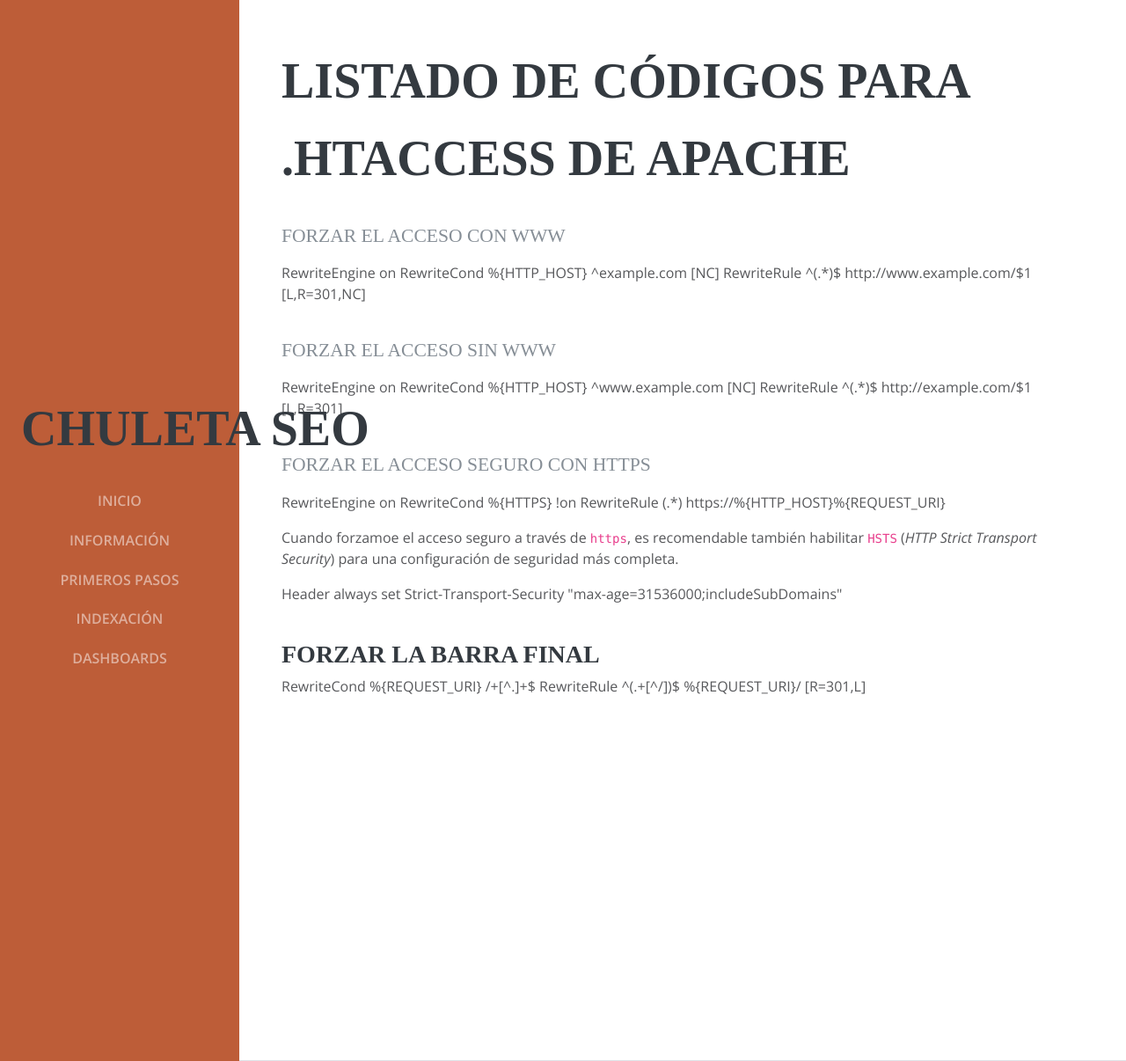
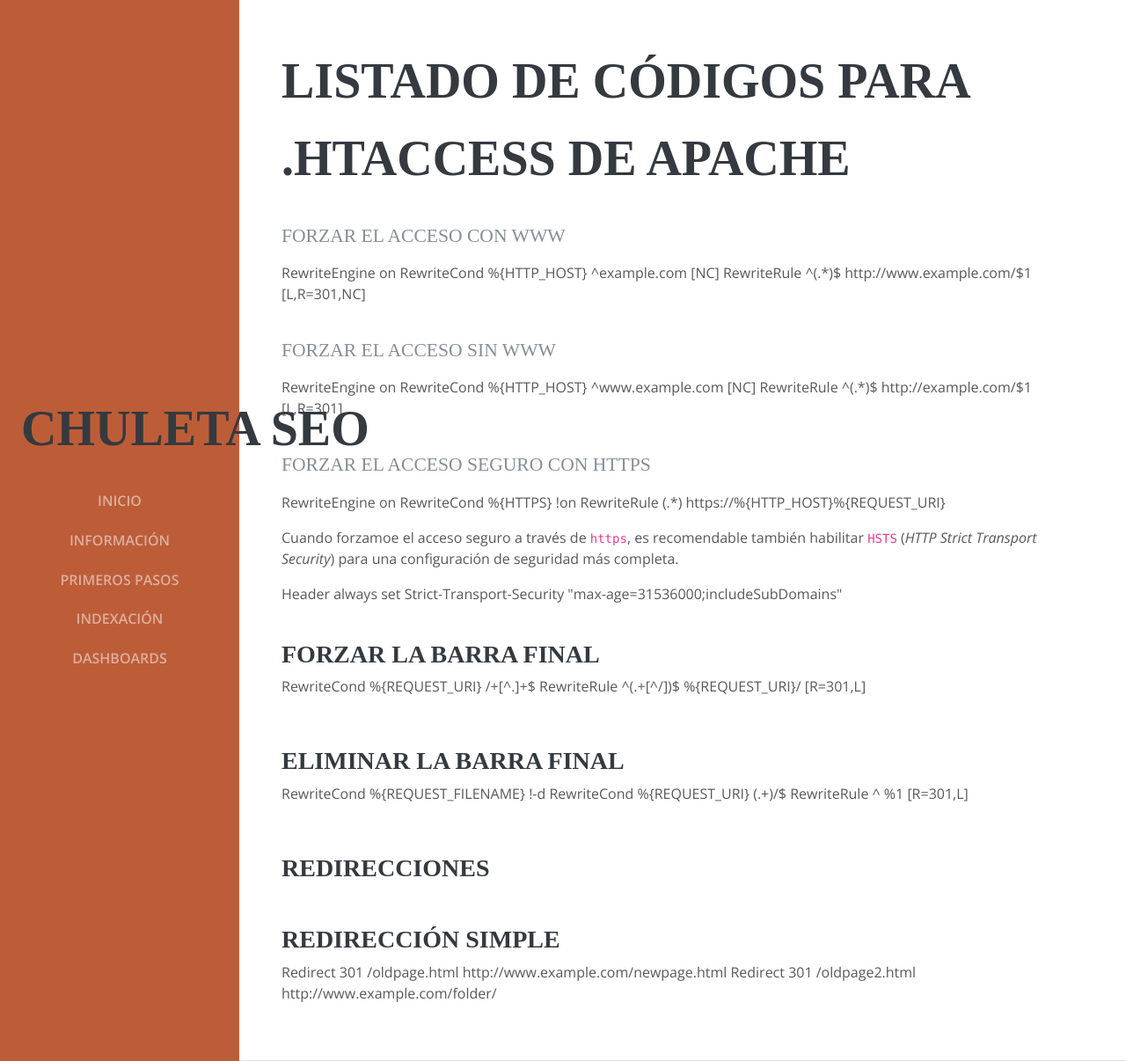
Before and after one commit to Emirodgar/w-chuleta-seo, a Jekyll site: the page built from 2 - Primeros pasos en SEO/configurar-servidor-apache-htaccess.md, in a window 1280 px wide and 1206 px high. Shown: the whole window at 88% size. Built offline with Jekyll 4.4.1, drawn with Linux system fonts in a browser that asks for light colours; some web fonts are replaced; our own code applies the rules of GitHub Pages for plain Markdown files.

Commit message:
2 - Primeros pasos en SEO/configurar-servidor-apache-htaccess.md updated from https://stackedit.io/

```diff
--- a/2 - Primeros pasos en SEO/configurar-servidor-apache-htaccess.md
+++ b/2 - Primeros pasos en SEO/configurar-servidor-apache-htaccess.md
@@ -38,6 +38,19 @@
 
 RewriteCond %{REQUEST_URI} /+[^\.]+$
 RewriteRule ^(.+[^/])$ %{REQUEST_URI}/ [R=301,L]
+
+## Eliminar la barra final
+
+RewriteCond %{REQUEST_FILENAME} !-d
+RewriteCond %{REQUEST_URI} (.+)/$
+RewriteRule ^ %1 [R=301,L]
+
+## Redirecciones
+
+## Redirección simple
+
+Redirect 301 /oldpage.html http://www.example.com/newpage.html
+Redirect 301 /oldpage2.html http://www.example.com/folder/
 <!--stackedit_data:
-eyJoaXN0b3J5IjpbNTk0OTEyMjc3LC02OTUzODQzNzVdfQ==
+eyJoaXN0b3J5IjpbLTE1NjgxOTE0NjUsLTY5NTM4NDM3NV19
 -->
```
